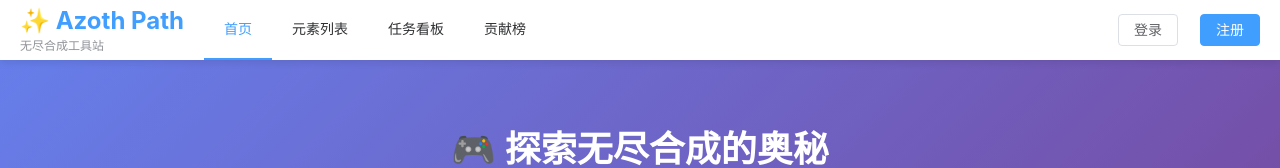
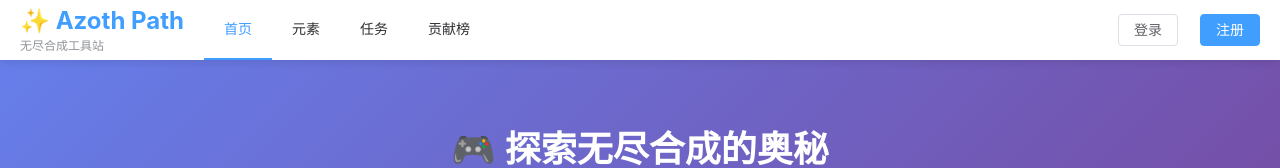
Before and after one commit to InfiniteSynthesisTools/AzothPath, a Vue app in the folder frontend/: page / in a window 1280 px wide. Shown: the top 168 px of the page. Built offline with nearby package versions, Linux system fonts and the light colour scheme; no server answers; a web font is replaced by a local one.

Commit message:
feat: 简化导航菜单文本，提升界面友好性

```diff
--- a/frontend/src/layouts/MainLayout.vue
+++ b/frontend/src/layouts/MainLayout.vue
@@ -20,11 +20,11 @@
         <!-- 桌面端导航菜单 -->
         <el-menu mode="horizontal" :default-active="activeMenu" router class="nav-menu desktop-only">
           <el-menu-item index="/">首页</el-menu-item>
-          <el-menu-item index="/elements">元素列表</el-menu-item>
-          <el-menu-item index="/tasks">任务看板</el-menu-item>
-          <el-menu-item index="/import" v-if="userStore.isLoggedIn">导入配方</el-menu-item>
+          <el-menu-item index="/elements">元素</el-menu-item>
+          <el-menu-item index="/tasks">任务</el-menu-item>
+          <el-menu-item index="/import" v-if="userStore.isLoggedIn">导入</el-menu-item>
           <el-menu-item index="/contribution">贡献榜</el-menu-item>
-          <el-menu-item index="/admin" v-if="userStore.isAdmin">管理后台</el-menu-item>
+          <el-menu-item index="/admin" v-if="userStore.isAdmin">管理</el-menu-item>
         </el-menu>
 
         <div class="user-actions">
@@ -80,23 +80,19 @@
         </el-menu-item>
         <el-menu-item index="/elements">
           <el-icon><Document /></el-icon>
-          <span>元素列表</span>
+          <span>元素</span>
         </el-menu-item>
         <el-menu-item index="/tasks">
           <el-icon><Tickets /></el-icon>
-          <span>任务看板</span>
+          <span>任务</span>
         </el-menu-item>
         <el-menu-item index="/import" v-if="userStore.isLoggedIn">
           <el-icon><Upload /></el-icon>
-          <span>导入配方</span>
-        </el-menu-item>
-        <el-menu-item index="/contribution">
-          <el-icon><Trophy /></el-icon>
-          <span>贡献榜</span>
+          <span>导入</span>
         </el-menu-item>
         <el-menu-item index="/admin" v-if="userStore.isAdmin">
           <el-icon><Setting /></el-icon>
-          <span>管理后台</span>
+          <span>管理</span>
         </el-menu-item>
         <el-divider v-if="!userStore.isLoggedIn" />
         <el-menu-item v-if="!userStore.isLoggedIn" index="/login">
```
